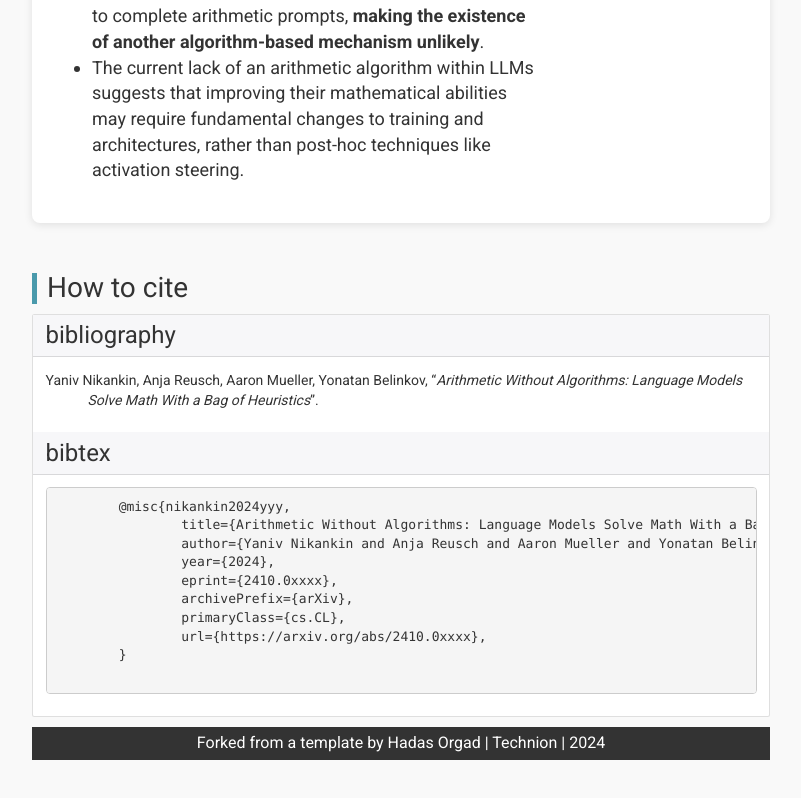
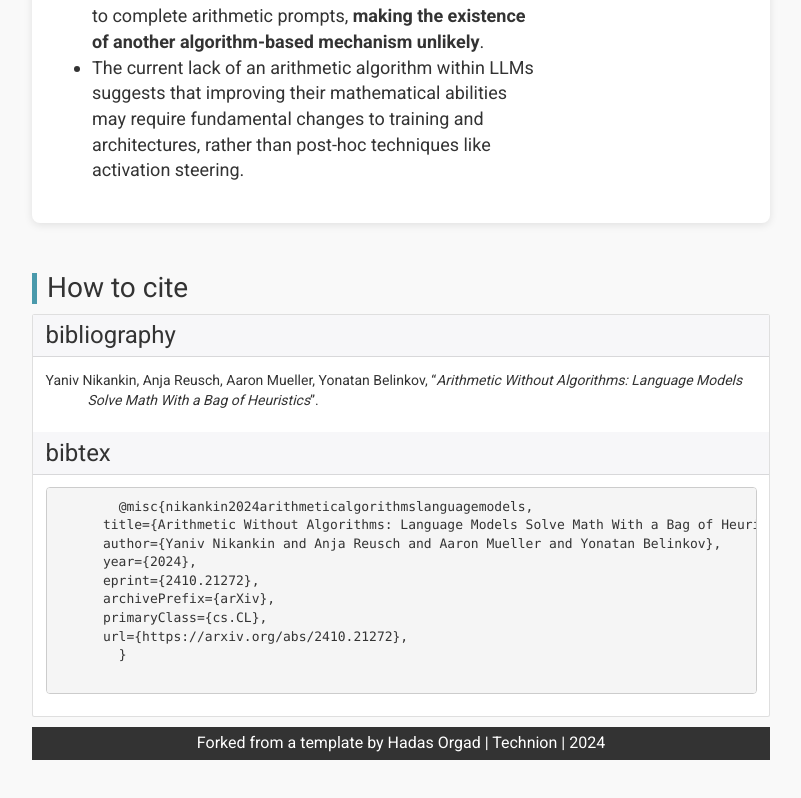
Before and after one commit to technion-cs-nlp/llm-arithmetic-heuristics, a plain HTML site: page docs/index.html in a window 1280 px wide. Shown: the part 3285-4083 px from the top of the page, without its empty margins (239-1040 px from the left). Drawn offline with nearby package versions, Linux system fonts and the light colour scheme.

Commit message:
Updated arxiv link in html

```diff
--- a/docs/index.html
+++ b/docs/index.html
@@ -201,7 +201,7 @@
 	  <nobr><sup>1</sup><institute>Technion - IIT</a></institute></nobr>;
 	  <nobr><sup>2</sup><institute>Northeastern University</a></institute></nobr>
 	</address>
-	<a href="https://arxiv.org/abs/2410.0xxxx" target="_blank" class="btn" style="color: #fff; background-color: #198754; border-color: #136e44;"><i class="ai ai-arxiv"></i> ArXiv</a>
+	<a href="https://arxiv.org/abs/2410.21272" target="_blank" class="btn" style="color: #fff; background-color: #198754; border-color: #136e44;"><i class="ai ai-arxiv"></i> ArXiv</a>
     <a href="./paper.pdf" target="_blank" class="btn" style="color: #fff; background-color: #dc3545; border-color: #b72d3a;"><i class="far fa-file-pdf"></i> PDF</a>
     <a href="https://github.com/technion-cs-nlp/llm-arithmetic-heuristics" target="_blank" class="btn" style="color: #fff; background-color: #212529; border-color: #212529;"><i class="fab fa-github"></i> Code</a>
 </header>
@@ -354,14 +354,14 @@
 	<h3 class="card-header">bibtex</h3>
 	<div class="card-block">
 	<pre class="card-text clickselect">
-	@misc{nikankin2024yyy,
-		title={Arithmetic Without Algorithms: Language Models Solve Math With a Bag of Heuristics},
-		author={Yaniv Nikankin and Anja Reusch and Aaron Mueller and Yonatan Belinkov},
-		year={2024},
-		eprint={2410.0xxxx},
-		archivePrefix={arXiv},
-		primaryClass={cs.CL},
-		url={https://arxiv.org/abs/2410.0xxxx},
+	@misc{nikankin2024arithmeticalgorithmslanguagemodels,
+      title={Arithmetic Without Algorithms: Language Models Solve Math With a Bag of Heuristics},
+      author={Yaniv Nikankin and Anja Reusch and Aaron Mueller and Yonatan Belinkov},
+      year={2024},
+      eprint={2410.21272},
+      archivePrefix={arXiv},
+      primaryClass={cs.CL},
+      url={https://arxiv.org/abs/2410.21272},
 	}
 	</pre>
 	</div>
```
